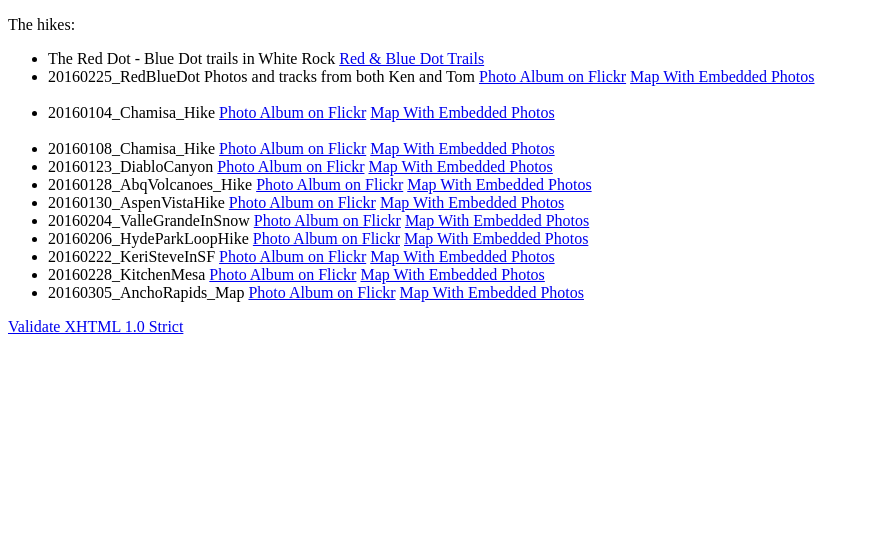
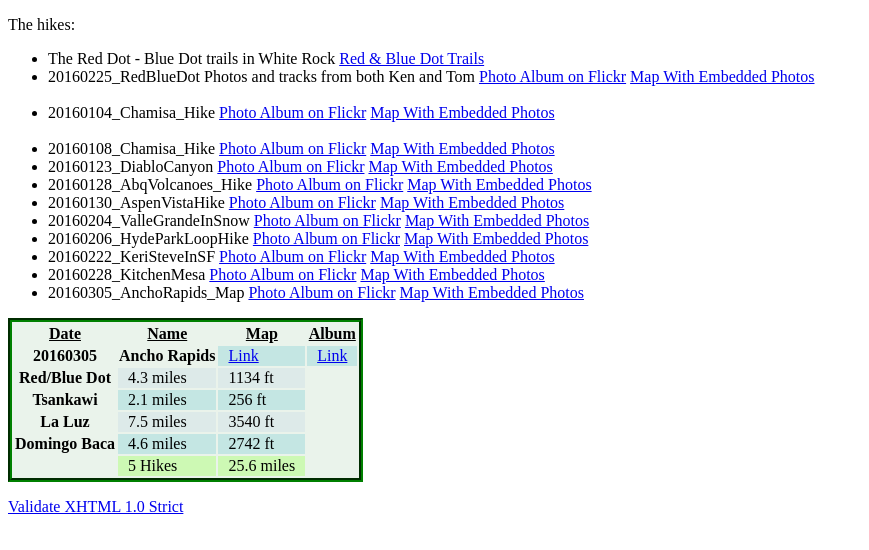
Before and after one commit to tjsandberg/tomhikes, a plain HTML site: page index.html in a window 1280 px wide. Shown: the whole page, without its empty margins (0-869 px from the left). Drawn offline with Linux system fonts and the light colour scheme.

Commit message:
Started modifying table of hikes

```diff
--- a/index.html
+++ b/index.html
@@ -1,6 +1,16 @@
 <!DOCTYPE html>
-<html>
+<head>
+<title>HTML TABLE CODE</title>
+<meta charset="utf-8" />
+<meta name="description" content="sample code for creating tables" />
+<meta http-equiv="author" content="Ken Cowles" />
+<link href="styles/tbl_styles.css"
+		type="text/css" rel="stylesheet" />
+</head>
+
 <body>
+
+
 <div id="whole" class="grid_16 alpha omega">
 <p>The hikes:</p>
 	<ul id="lnks2whole">
@@ -90,6 +100,53 @@
 
 			</ul>
 		</div>
+
+	<!-- LONG TABLES -->
+	<table id="tbl4">
+		<thead>
+			<th class="ulit">Date</th>
+			<th class="ulit">Name</th>
+			<th class="ulit">Map</th>
+			<th class="ulit">Album</th>
+		</thead>
+		<tbody>
+			<tr>
+				<th>20160305</th>
+				<th>Ancho Rapids</th>
+				<td><a href="visualizer/20160305_AnchoRapids_MapDL.html" target="_blank">Link</a></td>
+				<td><a href="https://www.flickr.com/photos/30474783@N06/albums/72157665320922792" target="_blank">Link</a></td>
+			</tr>
+			<tr>
+				<th>Red/Blue Dot</th>
+				<td>4.3 miles</td>
+				<td>1134 ft</td>
+			</tr>
+			<tr>
+				<th>Tsankawi</th>
+				<td>2.1 miles</td>
+				<td>256 ft</td>
+			</tr>
+			<tr>
+				<th>La Luz</th>
+				<td>7.5 miles</td>
+				<td>3540 ft</td>
+			</tr>
+			<tr>
+				<th>Domingo Baca</th>
+				<td>4.6 miles</td>
+				<td>2742 ft</td>
+			</tr>
+		</tbody>
+		<!-- THE BOTTOM LINE, so to speak: -->
+		<tfoot>
+			<tr>
+				<td></td>  <!-- empty cell -->
+				<td class="lst">5 Hikes</td>
+				<td class="lst">25.6 miles</td>
+			</tr>
+		</tfoot>
+	</table>
+
   <div class="right">
     <p><a href="http://validator.w3.org/check/referer">Validate XHTML 1.0 Strict</a></p>
   </div>
```
